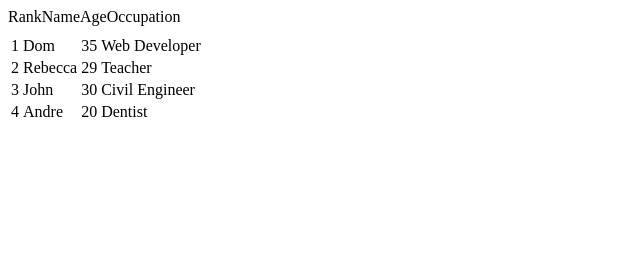
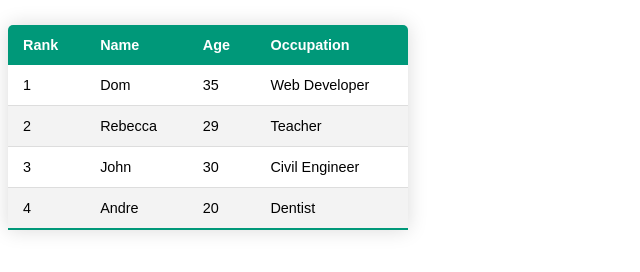
Before and after one commit to kylecollie/sort-table, a plain HTML site: page index.html in a window 1280 px wide. Shown: the whole page, without its empty margins (0-640 px from the left). Drawn offline with Linux system fonts and the light colour scheme.

Commit message:
WIP sorting function

```diff
--- a/index.html
+++ b/index.html
@@ -9,17 +9,21 @@
           content="width=device-width, initial-scale=1.0">
     <title>Sorting Tables w/ Javascript</title>
     <link rel="stylesheet"
+          href="./src/dcode.css">
+    <link rel="stylesheet"
           href="./src/tablesort.css">
 </head>
 
 <body>
 
-    <table class="table table-sortable">
+    <table class="content-table table-sortable">
         <thead>
-            <tr>Rank</tr>
-            <tr>Name</tr>
-            <tr>Age</tr>
-            <tr>Occupation</tr>
+            <tr>
+                <th>Rank</th>
+                <th>Name</th>
+                <th>Age</th>
+                <th>Occupation</th>
+            </tr>
         </thead>
         <tbody>
             <tr>
--- /dev/null
+++ b/src/dcode.css
@@ -0,0 +1,43 @@
+* {
+    /* Change your font family */
+    font-family: sans-serif;
+}
+
+.content-table {
+    border-collapse: collapse;
+    margin: 25px 0;
+    font-size: 0.9em;
+    min-width: 400px;
+    border-radius: 5px 5px 0 0;
+    overflow: hidden;
+    box-shadow: 0 0 20px rgba(0, 0, 0, 0.15);
+}
+
+.content-table thead tr {
+    background-color: #009879;
+    color: #ffffff;
+    text-align: left;
+    font-weight: bold;
+}
+
+.content-table th,
+.content-table td {
+    padding: 12px 15px;
+}
+
+.content-table tbody tr {
+    border-bottom: 1px solid #dddddd;
+}
+
+.content-table tbody tr:nth-of-type(even) {
+    background-color: #f3f3f3;
+}
+
+.content-table tbody tr:last-of-type {
+    border-bottom: 2px solid #009879;
+}
+
+.content-table tbody tr.active-row {
+    font-weight: bold;
+    color: #009879;
+}
--- a/src/tablesort.js
+++ b/src/tablesort.js
@@ -1,5 +1,40 @@
+/**
+ * Sorts an HTML table
+ *
+ * @param {HTMLTableElement} table The table to sort
+ * @param {number} column The index of the column to sort
+ * @param {boolean} asc Determines if the sorting will be in ascending order
+ */
 function sortTableByColumn(table, column, asc = true) {
   const dirModifier = asc ? 1 : -1;
   const tBody = table.tBodies[0];
   const rows = Array.from(tBody.querySelectorAll("tr"));
+
+  // Sort each row
+  const sortedRows = rows.sort((a, b) => {
+    const aColText = a.querySelector(`td:nth-child(${column + 1})`).textContent.trim();
+    const bColText = b.querySelector(`td:nth-child(${column + 1})`).textContent.trim();
+
+    return aColText > bColText ? (1 * dirModifier) : (-1 * dirModifier);
+  });
+
+  // Remove all existing TRs from the table
+  while (tBody.firstChild) {
+    tBody.removeChild(tBody.firstChild);
+  }
+
+  // Re-add the newly sorted rows
+  tBody.append(...sortedRows);
+
+  // Remember how the column is sorted
+  table.querySelectorAll("th").forEach(th => th.classList.remove("th-sort-asc", "th-sort-desc"));
+  table.querySelector(`th:nth-child(${column + 1})`).classList.toggle("th-sort-asc", asc);
+  table.querySelector(`th:nth-child(${column + 1})`).classList.toggle("th-sort-desc", !asc);
 }
+
+document.querySelectorAll(".table-sortable th").forEach(headerCell => {
+  headerCell.addEventListener("click", () => {
+    const tableElement = headerCell.parentElement.parentElement.parentElement;
+    const headerIndex = Array.prototype.indexOf.call(headerCell.parentElement.children, headerCell);
+  });
+});
```
Also changed, not shown: 1 other file.
